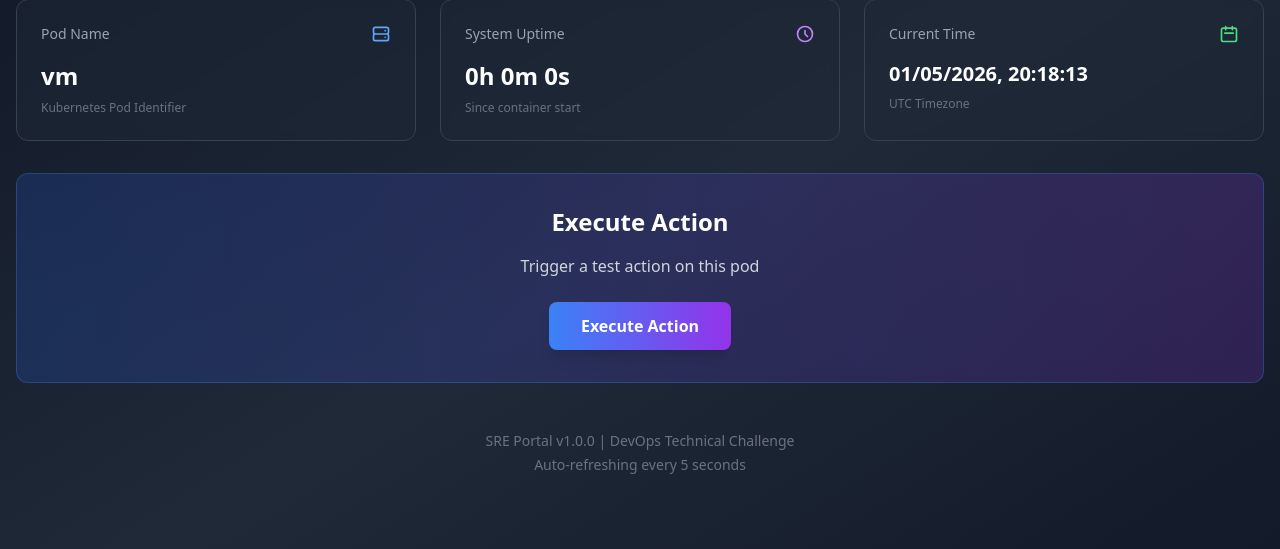
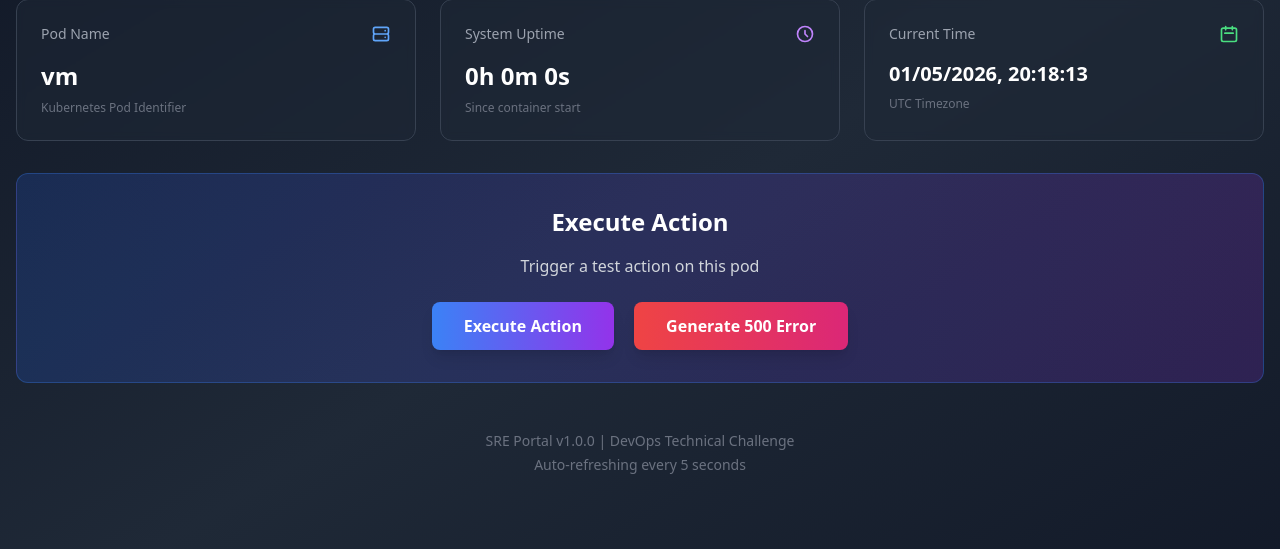
Before and after one commit to mosyae/aetush-devops-challenge, a Flask app: page / in a window 1280 px wide. Shown: the part 153-702 px from the top of the page. Run offline with Flask 3, Linux system fonts and the light colour scheme; some libraries are stand-ins or nearby versions.

Commit message:
Add simulate-error endpoint and button

```diff
--- a/app/sre-portal/app.py
+++ b/app/sre-portal/app.py
@@ -84,6 +84,12 @@ def action():
         logger.exception("Failed to execute action")
         return jsonify({'status': 'error', 'message': str(e)}), 500
 
+@app.route('/simulate-error', methods=['POST'])
+def simulate_error():
+    """Endpoint that always returns 500 for testing"""
+    logger.error("Simulated 500 error triggered by user")
+    return jsonify({'status': 'error', 'message': 'Simulated Internal Server Error'}), 500
+
 if __name__ == '__main__':
     port = int(os.getenv('PORT', 3000))
     app.run(host='0.0.0.0', port=port, debug=False)
--- a/app/sre-portal/templates/index.html
+++ b/app/sre-portal/templates/index.html
@@ -86,6 +86,11 @@
                     class="px-8 py-3 bg-gradient-to-r from-blue-500 to-purple-600 hover:from-blue-600 hover:to-purple-700 text-white font-semibold rounded-lg shadow-lg hover:shadow-xl transform hover:scale-105 transition-all duration-200">
                     Execute Action
                 </button>
+                <button
+                    id="errorBtn"
+                    class="ml-4 px-8 py-3 bg-gradient-to-r from-red-500 to-pink-600 hover:from-red-600 hover:to-pink-700 text-white font-semibold rounded-lg shadow-lg hover:shadow-xl transform hover:scale-105 transition-all duration-200">
+                    Generate 500 Error
+                </button>
                 <div id="actionResult" class="mt-4 hidden">
                     <div class="bg-green-500/20 border border-green-500/50 rounded-lg p-4 text-green-300">
                         <p class="font-medium">✓ Action executed successfully</p>
@@ -150,6 +155,29 @@
             }
         });
 
+        document.getElementById('errorBtn').addEventListener('click', async () => {
+            const btn = document.getElementById('errorBtn');
+
+            btn.disabled = true;
+            btn.textContent = 'Generating...';
+
+            try {
+                await fetch('/simulate-error', { method: 'POST' });
+                // We expect a 500 error, so fetch might throw or return !ok
+            } catch (error) {
+                // Ignore errors as we expect them
+            } finally {
+                btn.disabled = false;
+                btn.textContent = 'Generate 500 Error';
+                // Show a toast or alert
+                const resultDiv = document.getElementById('actionResult');
+                const msg = document.getElementById('actionMessage');
+                msg.textContent = "500 Error Generated! Check Grafana.";
+                resultDiv.classList.remove('hidden');
+                setTimeout(() => { resultDiv.classList.add('hidden'); }, 3000);
+            }
+        });
+
         // Initial fetch
         fetchInfo();
 
```
